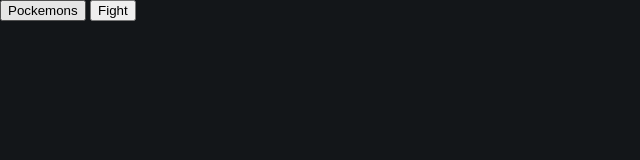
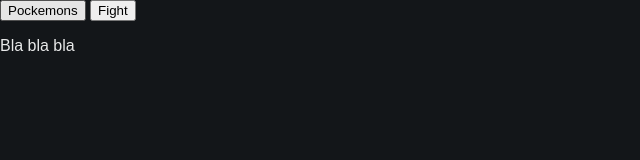
Before and after one commit to nebojulia/pokemon, a website: page index.html in a window 1280 px wide. Shown: the full height of the page, 0-640 px from the left. Drawn offline with Linux system fonts and the light colour scheme; a web font is replaced by a local one.

```diff
--- a/index.html
+++ b/index.html
@@ -17,6 +17,7 @@
                 <button class="switcher__trigger">Fight</button>
             </div>
         </div>
+        <p class="tabs__text">Bla bla bla</p>
         <div class="tabs__body">
             <div class="container">
                 <div class="tabs__content"></div>
--- a/scss/blocks/tabs.scss
+++ b/scss/blocks/tabs.scss
@@ -1,3 +1,3 @@
-.tabs {
-
+.tabs__text {
+    color: var(--monochrome-100);
 }
```
Also changed, not shown: css/main.css, 1 other file.
